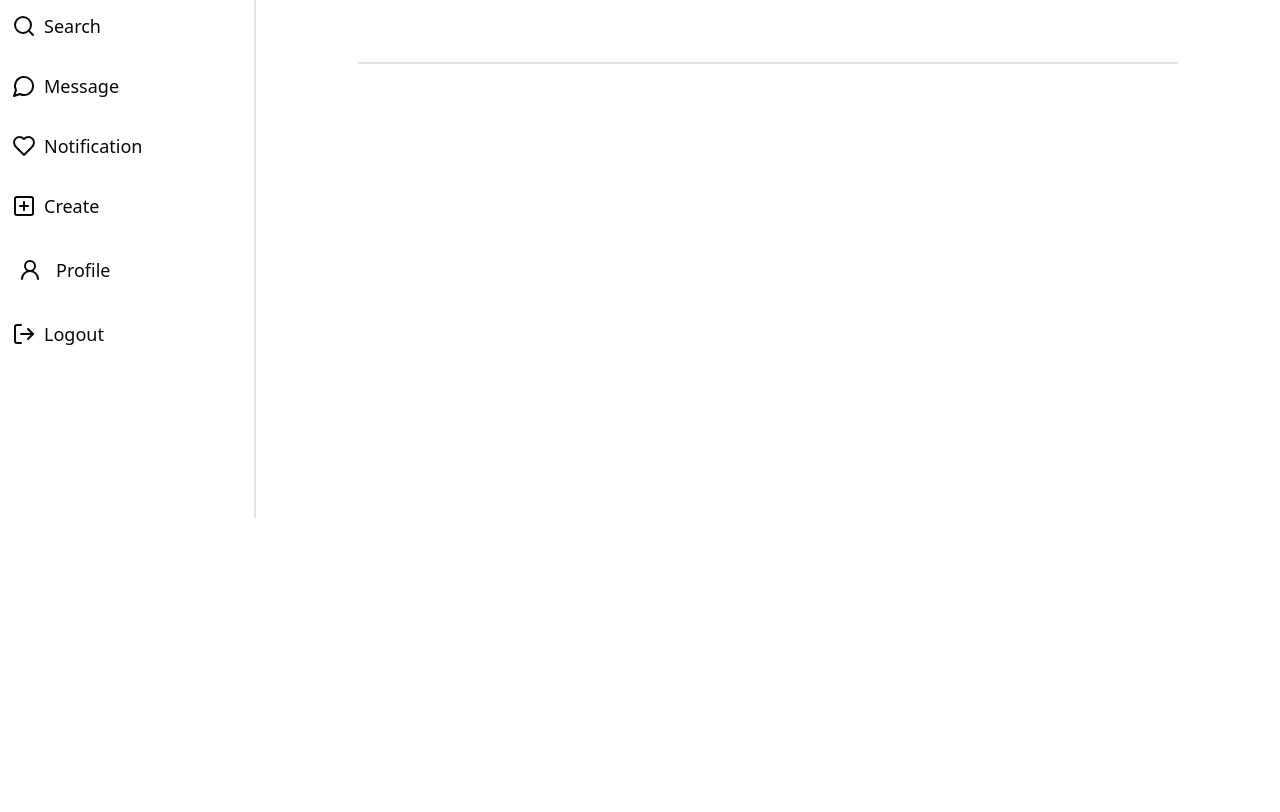
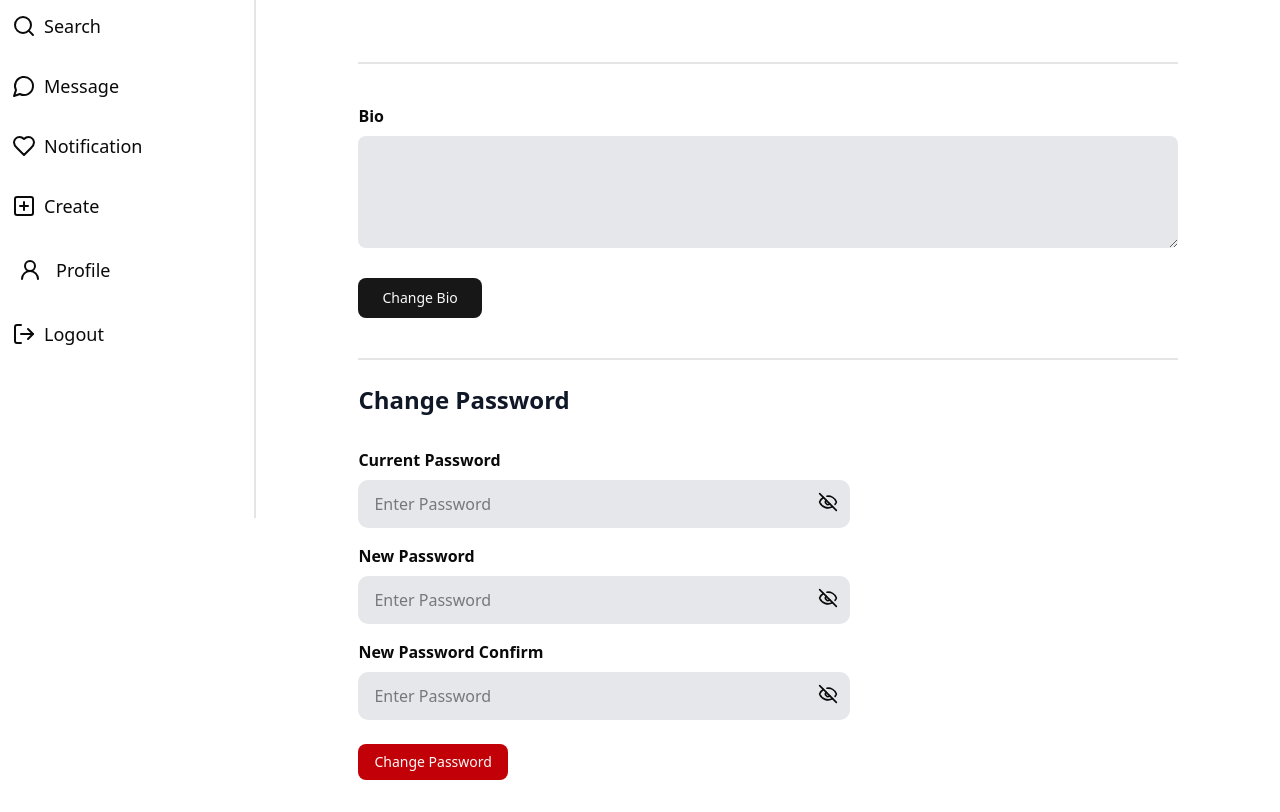
Before and after one commit to DannyLurker/Social-Media-App, a Next.js app in the folder frontend/: page /edit-profile in a window 1280 px wide. Shown: the part 282-1094 px from the top of the page. Before the commit the page ends 800 px from the top, so only its background shows below. Built offline with nearby package versions, Linux system fonts and the light colour scheme; no server answers.

Commit message:
feat: add a functionality to edit-profile route

```diff
--- a/frontend/app/edit-profile/page.tsx
+++ b/frontend/app/edit-profile/page.tsx
@@ -1,4 +1,5 @@
 "use client";
+import PasswordInput from "@/components/Auth/PasswordInput";
 import LoadingButton from "@/components/helper/LoadingButton";
 import LeftSidebar from "@/components/Home/LeftSidebar";
 import {
@@ -8,11 +9,16 @@ import {
   SheetTitle,
   SheetTrigger,
 } from "@/components/ui/sheet";
+import { handleAuthRequest } from "@/components/utils/apiRequest";
+import { BASE_API_URL } from "@/server";
+import { setAuthUser } from "@/store/authSlice";
 import { RootState } from "@/store/store";
 import { Avatar, AvatarFallback, AvatarImage } from "@radix-ui/react-avatar";
+import axios from "axios";
 import { MenuIcon, User2Icon } from "lucide-react";
-import React, { ChangeEvent, useRef, useState } from "react";
+import React, { FormEvent, useRef, useState } from "react";
 import { useDispatch, useSelector } from "react-redux";
+import { toast } from "sonner";
 
 const page = () => {
   const dispatch = useDispatch();
@@ -21,19 +27,68 @@ const page = () => {
     user?.profilePicture || null
   );
   const [bio, setBio] = useState(user?.bio || "");
-  const [currentPassowrd, setCurrentPassword] = useState("");
+  const [currentPassword, setCurrentPassword] = useState("");
   const [newPassword, setNewPassword] = useState("");
-  const [newPasswordConfrim, setNewPasswordConfirm] = useState("");
+  const [newPasswordConfirm, setNewPasswordConfirm] = useState("");
   const fileInputRef = useRef<HTMLInputElement | null>(null);
   const [isloading, setIsLoading] = useState(false);
 
-  const handleAvatarClick = () => {};
+  const handleAvatarClick = () => {
+    if (fileInputRef.current) fileInputRef.current.click();
+  };
 
-  const handleFileChange = (e: React.ChangeEvent<HTMLInputElement>) => {};
+  const handleFileChange = (e: React.ChangeEvent<HTMLInputElement>) => {
+    const file = e.target.files?.[0];
+    if (file) {
+      const reader = new FileReader();
+      reader.onload = () => setSelectedImage(reader.result as string);
+      reader.readAsDataURL(file);
+    }
+  };
 
-  const handleUpdateProfile = async () => {};
+  const handleUpdateProfile = async (e: FormEvent) => {
+    e.preventDefault();
+    const formData = new FormData();
+    formData.append("bio", bio);
 
-  const handlePasswordChange = async () => {};
+    if (fileInputRef.current?.files?.[0]) {
+      formData.append("profilePicture", fileInputRef.current?.files?.[0]);
+    }
+
+    const updateProfileReq = async () => {
+      return await axios.post(`${BASE_API_URL}/users/edit-profile`, formData, {
+        withCredentials: true,
+      });
+    };
+    const result = await handleAuthRequest(updateProfileReq, setIsLoading);
+
+    if (result) {
+      dispatch(setAuthUser(result.data.data.user));
+      toast.success(result.data.message);
+    }
+  };
+
+  const handlePasswordChange = async (e: FormEvent) => {
+    e.preventDefault();
+    const passwordChangeReq = async () => {
+      return await axios.post(
+        `${BASE_API_URL}/users/change-password`,
+        {
+          currentPassword,
+          newPassword,
+          newPasswordConfirm,
+        },
+        {
+          withCredentials: true,
+        }
+      );
+    };
+    const result = await handleAuthRequest(passwordChangeReq, setIsLoading);
+
+    if (result) {
+      toast.success(result.data.message);
+    }
+  };
 
   return (
     <div className="flex">
@@ -94,6 +149,71 @@ const page = () => {
               </LoadingButton>
             </div>
           </div>
+          <div className="mt-10 border-b-2 pb-10">
+            <label htmlFor="bio" className="block font-bold mb-2 ">
+              Bio
+            </label>
+            <textarea
+              value={bio}
+              onChange={(e) => setBio(e.target.value)}
+              className="w-full h-[7rem] bg-gray-200 outline-none p-6 rounded-md"
+            ></textarea>
+            <LoadingButton
+              isLoading={isloading}
+              size={"lg"}
+              className="mt-6"
+              onClick={handleUpdateProfile}
+            >
+              Change Bio
+            </LoadingButton>
+          </div>
+          <div>
+            <h1 className="text-2xl font-bold text-gray-900 mt-6 ">
+              Change Password
+            </h1>
+            <form className="mt-8 mb-8" onSubmit={handlePasswordChange}>
+              <div className="w-[90%] md:w-[80%] lg:w-[60%]">
+                <PasswordInput
+                  name="currentpassword"
+                  value={currentPassword}
+                  label="Current Password"
+                  onChange={(e) => {
+                    setCurrentPassword(e.target.value);
+                  }}
+                />
+              </div>
+              <div className="w-[90%] md:w-[80%] lg:w-[60%] mt-4 mb-4">
+                <PasswordInput
+                  name="newpassword"
+                  value={newPassword}
+                  label="New Password"
+                  onChange={(e) => {
+                    setNewPassword(e.target.value);
+                  }}
+                />
+              </div>
+              <div className="w-[90%] md:w-[80%] lg:w-[60%] ">
+                <PasswordInput
+                  name="confirmpassword"
+                  value={newPasswordConfirm}
+                  label="New Password Confirm"
+                  onChange={(e) => {
+                    setNewPasswordConfirm(e.target.value);
+                  }}
+                />
+              </div>
+              <div className="mt-6">
+                <LoadingButton
+                  isLoading={isloading}
+                  type="submit"
+                  className="bg-red-700"
+                  onClick={handlePasswordChange}
+                >
+                  Change Password
+                </LoadingButton>
+              </div>
+            </form>
+          </div>
         </div>
       </div>
     </div>
```
